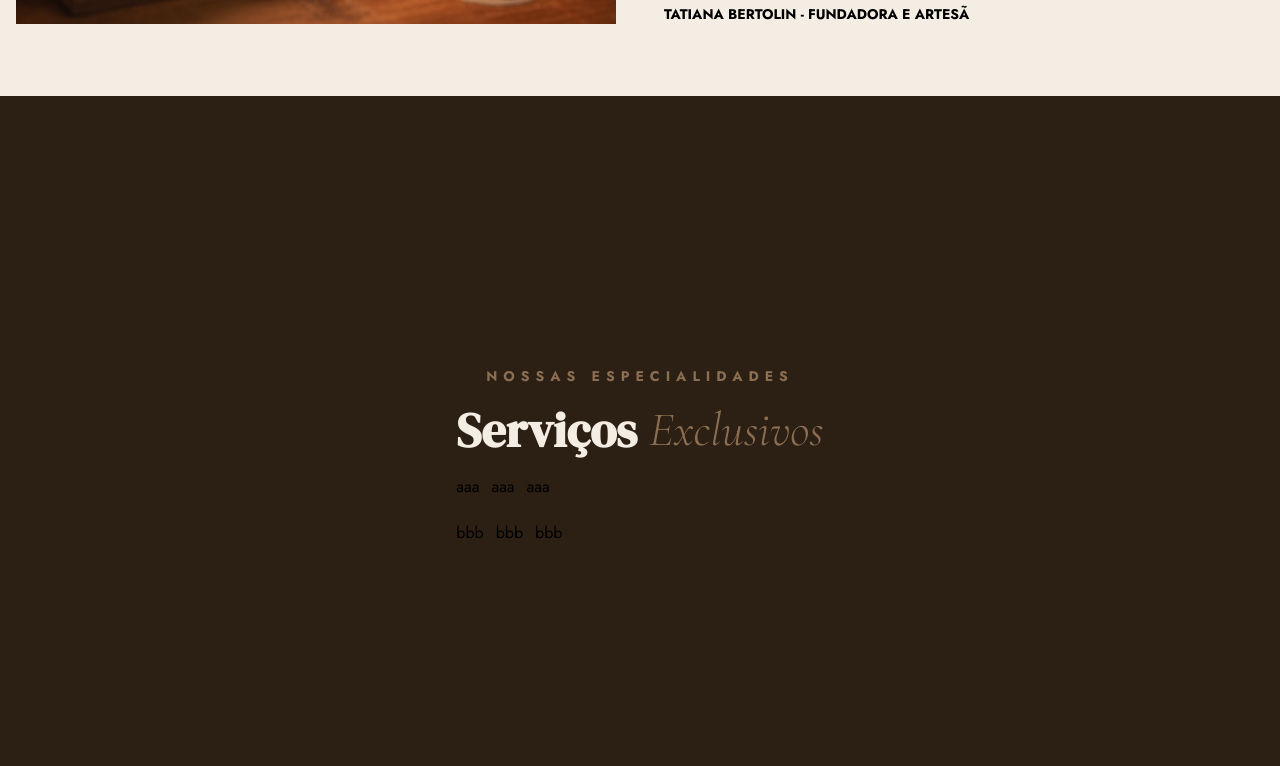
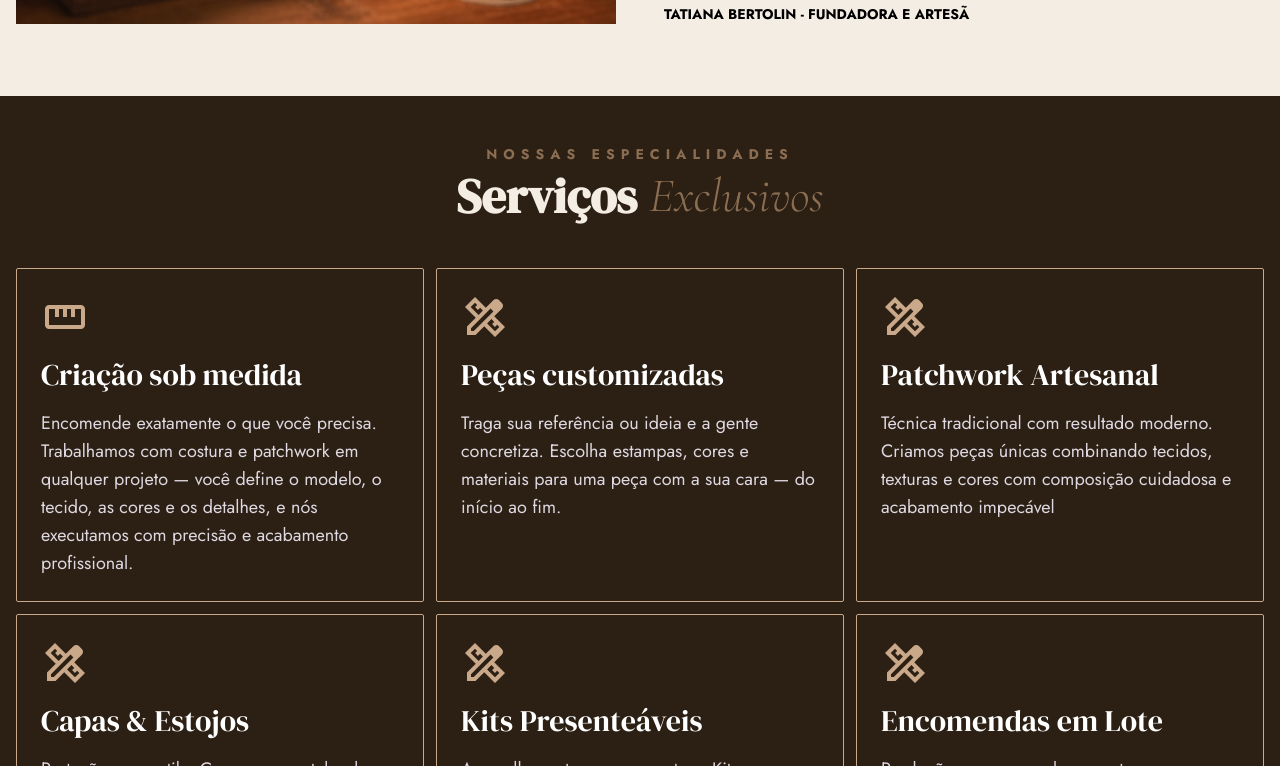
Before and after one commit to eduardo-bertolin/landing-page-atelie, a React (Vite) app: page / in a window 1280 px wide. Shown: the part 1534-2300 px from the top of the page. Built offline with nearby package versions, Linux system fonts and the light colour scheme.

Commit message:
feat: ajusta layout de servicos e adiciona GridInfo

```diff
--- /dev/null
+++ b/src/components/Grid-info.tsx
@@ -0,0 +1,16 @@
+interface GridInfoProps {
+    icon: string;
+    title: string;
+    description: string;
+}
+
+export default function GridInfo({ icon, title, description }: GridInfoProps) {
+    return (
+        <div className="group border border-(--color-dourado) rounded-xs w-auto h-auto flex flex-col justify-start py-6 px-6 gap-4 transition-all duration-500 hover:bg-terra/40 hover:border-(--color-dourado)">
+            <img src={icon} alt={title} className="w-12 h-12 transition-transform duration-300 group-hover:-translate-x-4" />
+            <h4 className="font-serif text-white text-3xl">{title}</h4>
+            <p className="font-jost text-(--color-cru-translucent) text-lg">{description}</p>
+        </div>
+
+    )
+}
--- a/src/components/Info.tsx
+++ b/src/components/Info.tsx
@@ -1,6 +1,6 @@
 export default function Info() {
     return (
-        <section id="informacoes" className="xl:flex w-full h-auto bg-[var(--color-cru)] border-b-2 border-black/10">
+        <section id="informacoes" className="xl:flex w-full h-auto border-b-2 border-black/10">
             <div className="container flex justify-between my-3">
                 <div className="flex gap-2 flex-col items-center">
                     <span className="font-serif text-3xl xl:text-5xl text-terra">12+</span>
--- a/src/components/Servicos.tsx
+++ b/src/components/Servicos.tsx
@@ -1,29 +1,29 @@
-
+import GridInfo from "./Grid-info";
+import Regua from "../assets/regua.svg";
+import Ajustes from "../assets/ajustes.svg";
 
 export default function Servicos() {
     return (
-        <section id="servicos" className="bg-ebano w-full section-h flex items-center justify-center">
-            <div className="flex flex-col gap-5">
-                <div className="flex flex-col justify-center items-center">
+        <section id="servicos" className="bg-ebano w-full section-h flex items-center justify-center ">
+            <div className="container flex flex-col items-center py-12">
+
+                <div className="flex flex-col items-center text-center mb-12">
                     <span className="font-jont color-terra font-bold text-sm tracking-[0.375rem] uppercase">Nossas especialidades</span>
-                </div>
-                <div className="flex flex-row gap-3 justify-center items-center">
-                    <h3 className="font-serif color-cru font-bold text-5xl">Serviços</h3>
-                    <span className="font-cormorant color-terra font-light text-5xl italic">Exclusivos</span>
+                    <div className="flex flex-row gap-3 justify-center items-center mt-2">
+                        <h3 className="font-serif color-cru font-bold text-5xl">Serviços</h3>
+                        <span className="font-cormorant color-terra font-light text-5xl italic">Exclusivos</span>
+                    </div>
                 </div>
 
-
-                <div className="flex flex-row gap-3">
-                    <h1>aaa</h1>
-                    <h1>aaa</h1>
-                    <h1>aaa</h1></div>
-
-                <div className="flex flex-row gap-3">
-                    <h1>bbb</h1>
-                    <h1>bbb</h1>
-                    <h1>bbb</h1></div>
+                <div className="grid grid-cols-1 md:grid-cols-3 gap-3 w-full h-auto">
+                    <GridInfo icon={Regua} title="Criação sob medida" description="Encomende exatamente o que você precisa. Trabalhamos com costura e patchwork em qualquer projeto — você define o modelo, o tecido, as cores e os detalhes, e nós executamos com precisão e acabamento profissional." />
+                    <GridInfo icon={Ajustes} title="Peças customizadas" description="Traga sua referência ou ideia e a gente concretiza. Escolha estampas, cores e materiais para uma peça com a sua cara — do início ao fim." />
+                    <GridInfo icon={Ajustes} title="Patchwork Artesanal" description="Técnica tradicional com resultado moderno. Criamos peças únicas combinando tecidos, texturas e cores com composição cuidadosa e acabamento impecável" />
+                    <GridInfo icon={Ajustes} title="Capas & Estojos" description="Proteção com estilo. Capas para notebook, tablet e livros, estojos e necessaires com estrutura pensada para o dia a dia e estética que combina com você." />
+                    <GridInfo icon={Ajustes} title="Kits Presenteáveis" description="A escolha certa para presentear. Kits coordenados e embalados, ideais para datas especiais, chás, madrinheiras e encomendas corporativas." />
+                    <GridInfo icon={Ajustes} title="Encomendas em Lote" description="Produções para revendas, eventos e empresas. Lotes personalizados com identidade visual da sua marca aplicada em cada peça, com prazo e qualidade garantidos." />
+                </div>
             </div>
-
         </section>
     )
 }
--- a/src/components/Sobre.tsx
+++ b/src/components/Sobre.tsx
@@ -3,7 +3,7 @@ import Maquina from "../assets/maquina.svg";
 
 export default function Sobre() {
     return (
-        <section id="sobre" className="bg-cru w-full section-h flex items-center justify-center">
+        <section id="sobre" className="w-full section-h flex items-center justify-center">
             <div className="container">
                 <div className="grid grid-cols-1 xl:grid-cols-2 items-stretch gap-12 py-12 w-full">
                     <div className="order-1 xl:col-start-2 flex flex-col items-start">
--- a/src/styles/index.css
+++ b/src/styles/index.css
@@ -10,7 +10,6 @@
   --color-cru-border: var(--color-cru-border);
   --color-ebano-surface: var(--color-ebano-surface);
   --color-cru-translucent: var(--color-cru-translucent);
-
   --font-serif: var(--ff-serif);
   --font-jost: var(--ff-jost);
   --font-cormorant: var(--ff-cormorant);
```
Also changed, not shown: src/assets/ajustes.svg (added), src/assets/regua.svg (added).
